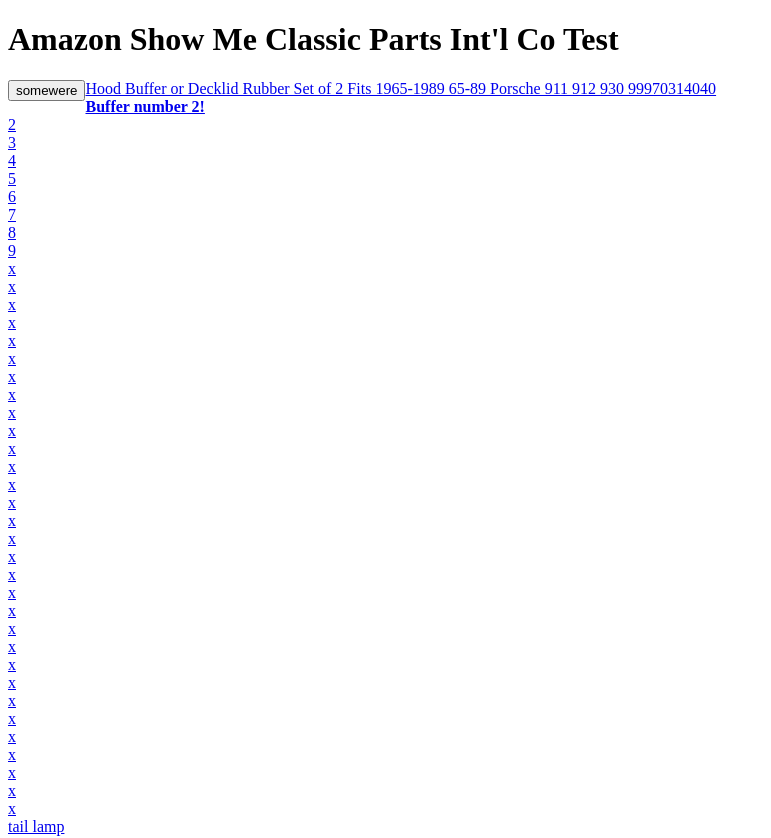
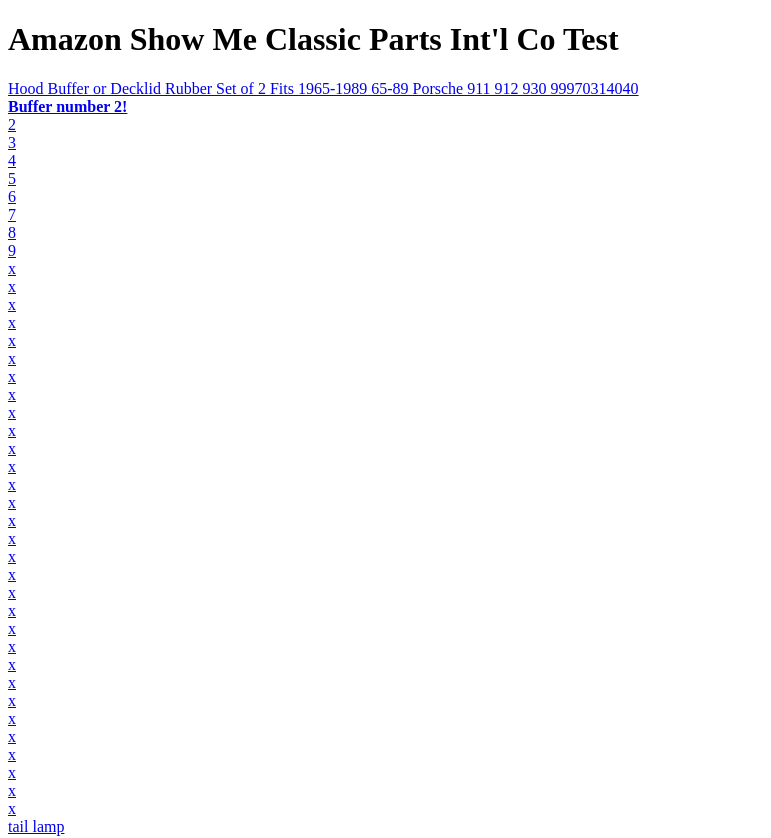
Before and after one commit to showmeclassicparts/showmeclassicparts.github.io, a plain HTML site: page index.html in a window 1280 px wide. Shown: the top 838 px of the page, without its empty margins (0-771 px from the left). Drawn offline with Linux system fonts and the light colour scheme.

Commit message:
update back

```diff
--- a/index.html
+++ b/index.html
@@ -24,7 +24,7 @@
 
 
 <h1>Amazon Show Me Classic Parts Int'l Co Test </h1>
-<a href="HW8-landing.html"><button class="dropbtn" style="float: left;">somewere</button></a>
+<!--<a href="HW8-landing.html"><button class="dropbtn" style="float: left;">somewere</button></a> -->
 <a href="http://www.amazon.com/dp/B07GJZ6RMC"><img style="visibility:hidden;display:none;" src="https://ga-beacon.appspot.com/UA-125350130-1/itm/B07GJZ6RMC" alt="Hood Buffer or Decklid Rubber Set of 2 Fits 1965-1989 65-89 Porsche 911 912 930 99970314040">Hood Buffer or Decklid Rubber Set of 2 Fits 1965-1989 65-89 Porsche 911 912 930 99970314040</a>
 <br>
 <a href="https://www.amazon.com/dp/B07H8LFP2K"><strong>Buffer number 2!</strong></a> <br>
```
